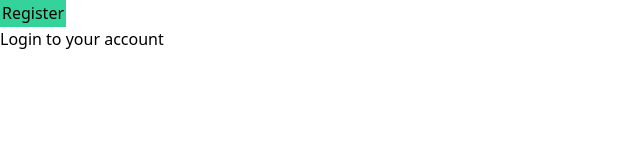
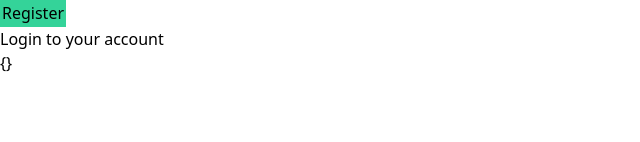
Before and after one commit to SrPanquesito/ss-corpse-chat, a React (Vite) app: page /register in a window 1280 px wide. Shown: the part 155-297 px from the top of the page, without its empty margins (0-640 px from the left). Built offline with nearby package versions, Linux system fonts and the light colour scheme.

Commit message:
Feature: Created MainConfigurationProvider has state management

```diff
--- a/src/RouterConfig.jsx
+++ b/src/RouterConfig.jsx
@@ -1,18 +1,28 @@
 import {
-    createBrowserRouter
+    createBrowserRouter,
+    redirect
   } from "react-router-dom";
   import Login from './components/Login';
   import Register from './components/Register';
 
 const RouterConfig = createBrowserRouter([
     {
-      path: "/register",
-      element: <Register />
-    },
-    {
-      path: "/login",
-      element: <Login />
-    },
+      path: "/",
+      children: [
+        {
+          index: true,
+          loader: async () => redirect("/register")
+        },
+        {
+          path: "register",
+          element: <Register />
+        },
+        {
+          path: "login",
+          element: <Login />
+        }
+      ]
+    }
   ]);
 
 export default RouterConfig;
--- a/src/components/Register.jsx
+++ b/src/components/Register.jsx
@@ -1,7 +1,12 @@
 import React from 'react';
 import { Link } from "react-router-dom";
 
+import { useMainConfiguration, useMainConfigurationDispatch } from '../providers/MainConfigurationProvider';
+
 const Register = () => {
+    const mainConfiguration = useMainConfiguration();
+    const dispatchConfiguration = useMainConfigurationDispatch();
+
     return (
         <>
             <h3 className="font-bold text-xl text-gray-800">Register</h3>
@@ -34,6 +39,12 @@ const Register = () => {
                 <button
                     className="bg-emerald-400 border-2 border-emerald-400 hover:bg-emerald-300 hover:border-slate-3"
                     type="submit"
+                    onClick={(e) => {
+                        e.preventDefault();
+                        dispatchConfiguration({
+                            type: 'added'
+                        });
+                    }}
                 >
                     Register
                 </button>
@@ -41,6 +52,11 @@ const Register = () => {
                 <div>
                     <span><Link to="/login">Login to your account</Link></span>
                 </div>
+
+                {/* TODO: Remove this comment and tag. Test purposes */}
+                <span>
+                    {JSON.stringify(mainConfiguration, null, 2)}
+                </span>
             </form>
         </>
     );
--- a/src/main.jsx
+++ b/src/main.jsx
@@ -5,10 +5,13 @@ import {
 } from 'react-router-dom';
 import './index.css'
 
+import { MainConfigurationProvider } from './providers/MainConfigurationProvider';
 import RouterConfig from './RouterConfig';
 
 createRoot(document.getElementById('root')).render(
   <React.StrictMode>
-    <RouterProvider router={RouterConfig} />
+    <MainConfigurationProvider>
+      <RouterProvider router={RouterConfig} />
+    </MainConfigurationProvider>
   </React.StrictMode>,
 )
--- /dev/null
+++ b/src/providers/MainConfigurationProvider.jsx
@@ -0,0 +1,40 @@
+import { createContext, useContext, useReducer } from 'react';
+
+const MainConfigurationContext = createContext(null);
+const MainConfigurationDispatchContext = createContext(null);
+
+export function MainConfigurationProvider({ children }) {
+    const [mainConfiguration, dispatchConfiguration] = useReducer(mainConfigurationReducer, initialMainConfiguration);
+
+    return (
+        <MainConfigurationContext.Provider value={mainConfiguration}>
+          <MainConfigurationDispatchContext.Provider value={dispatchConfiguration}>
+            {children}
+          </MainConfigurationDispatchContext.Provider>
+        </MainConfigurationContext.Provider>
+      );
+};
+
+export function useMainConfiguration() {
+    return useContext(MainConfigurationContext);
+}
+
+export function useMainConfigurationDispatch() {
+    return useContext(MainConfigurationDispatchContext);
+}
+
+function mainConfigurationReducer(mainConfiguration, action) {
+    switch (action.type) {
+        case 'added': {
+            return {
+                ...mainConfiguration,
+                added: true
+            }
+        }
+        default: {
+            throw Error('Unknown action: ' + action.type);
+        }
+    }
+};
+
+const initialMainConfiguration = {};
```
